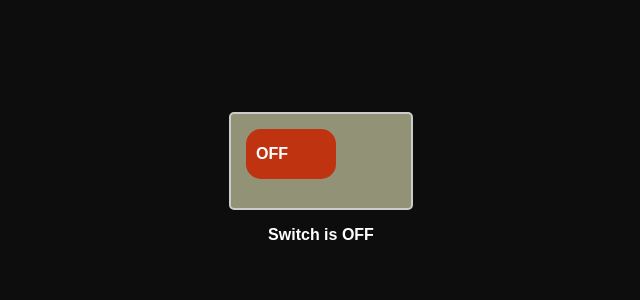
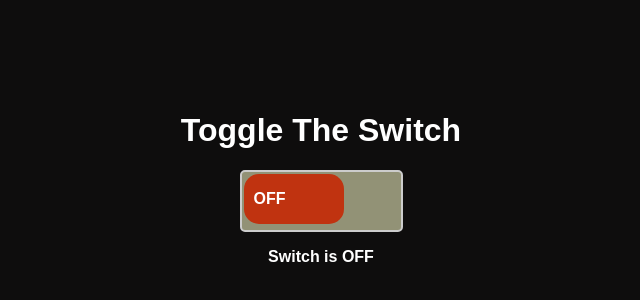
Before and after one commit to Suvamchauhan/MOTIONGRAPHICS-PROJECT-1, a plain HTML site: page index.html in a window 1280 px wide. Shown: the part 214-514 px from the top of the page, without its empty margins (319-959 px from the left). Drawn offline with nearby package versions, Linux system fonts and the light colour scheme.

Commit message:
Second commit

```diff
--- a/index.html
+++ b/index.html
@@ -7,6 +7,7 @@
     <link rel="stylesheet" href="styles.css">
 </head>
 <body>
+    <h1>Toggle The Switch</h1>
     <div class="switch-border">
         <div class="switch-container">
             <div id="toggle-switch" class="off"></div>
--- a/styles.css
+++ b/styles.css
@@ -17,12 +17,11 @@ body {
   width: 140px;
   height: 50px;
   display: inline-block;
-  margin-bottom: 10px;
 }
 
 #toggle-switch {
   position: absolute;
-  width: 90px;
+  width: 100px;
   height: 100%;
   border-radius: 15px;
   background-color: rgb(192, 51, 16);
@@ -54,14 +53,14 @@ body {
   background-color:rgb(146, 146, 118) ;
   display: inline-block;
   border: 2px solid #ccc;
-  padding: 15px;
+  padding: 2px;
   border-radius: 5px;
 }
 
 /* Update styles for the switch container */
 .switch-container {
   position: relative;
-  width: 150px;
+  width: 155px;
   height: 50px;
   display: inline-block;
 }
```
